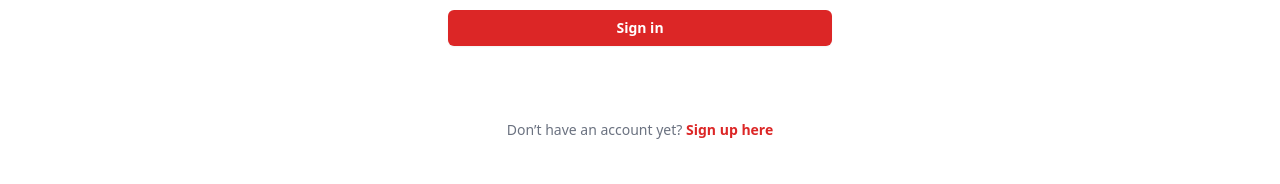
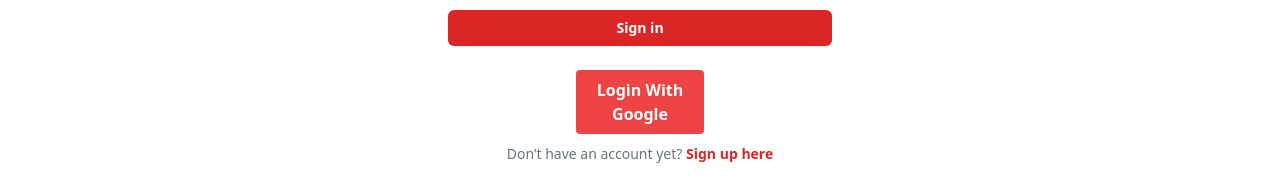
Before and after one commit to carlosafernandezv/mytinerary-carlosFernandez, a React (Vite) app: page /Signin in a window 1280 px wide. Shown: the part 362-546 px from the top of the page. Built offline with nearby package versions, Linux system fonts and the light colour scheme; no server answers.

Commit message:
terminando login con google

```diff
--- a/src/Pages/Home.jsx
+++ b/src/Pages/Home.jsx
@@ -1,8 +1,58 @@
 import Hero from '../components/Hero'
+import { useNavigate } from "react-router-dom";
+
+import { setUser } from "../store/actions/authActions"
+import { useDispatch, useSelector } from "react-redux";
+import { useState, useEffect, useRef } from "react";
 import { Slider } from '../Slider'
 import slides from '../mock.json'
+import axios from "axios";
+
+
+const loginWithToken = async (token) => {
+  try {
+    console.log("Se ejecuto Login With Token");
+
+    const response = await axios.get(
+      "http://localhost:8080/api/users/validateToken",
+      {
+        headers: {
+          Authorization: `Bearer ${token}`,
+        },
+      }
+    );
+    return response.data.response;
+  } catch (error) {
+    console.log("error", error);
+  }
+};
+
+
 
 export default function Home() {
+
+  const navigate = useNavigate();
+
+  const dispatch = useDispatch();
+
+  useEffect(() => {
+    const params = new URLSearchParams(window.location.search);
+    const token = params.get("token");
+
+
+    if (token) {
+      localStorage.setItem("token", token);
+
+
+      loginWithToken(token).then((user) => {
+        dispatch(setUser({ user, token }));
+      });
+      navigate("/");
+    }
+  }, [dispatch, navigate]);
+
+
+
   return (
 
    <>
--- a/src/Pages/Signin.jsx
+++ b/src/Pages/Signin.jsx
@@ -30,6 +30,10 @@
   const handleSubmit = (e) => {
     e.preventDefault();
     dispatch(login({ email, password }))
+  };
+
+  const loginWithGoogle = () => {
+    window.location.href = "http://localhost:8080/api/auth/signin/google";
   };
 
 
@@ -115,14 +119,13 @@
           </form>
 
           <div className="mt-4">
-            <GoogleLogin
-              clientId={import.meta.env.VITE_GOOGLE_CLIENT_ID} // Define esto en tu .env
-              buttonText="Sign in with Google"
-              onSuccess={handleGoogleSuccess}
-              onFailure={handleGoogleFailure}
-              cookiePolicy="single_host_origin"
-              className="w-full"
-            />
+            <button
+              type="submit"
+              className="w-1/3 py-2 font-semibold text-white bg-red-500 rounded hover:bg-teal-700 focus:outline-none focus:ring-2 focus:ring-teal-500"
+              onClick={() => loginWithGoogle()}
+            >
+              Login With Google
+            </button>
           </div>
           {/*
           <form onSubmit={handleSubmit}>
--- a/src/store/actions/authActions.js
+++ b/src/store/actions/authActions.js
@@ -15,20 +15,30 @@
 
 
 const login = createAsyncThunk("login", async({email,password}) => {
+  try {
+
     console.log("Entramos al Login");
     const credentials = {
-        email:email,
-        password:password
-    }
+      email: email,
+      password: password,
+    };
 
-    const response = await axios.post("http://localhost:8080/api/auth/signin",credentials)
+    const response = await axios.post(
+      "http://localhost:8080/api/auth/signin",
+      credentials
+    );
 
     console.log("Se proceso la solicitud");
-    console.log("Response",response.data);
+    console.log("Response", response.data);
     console.log("Superamos la solicitud de Login");
 
-    localStorage.setItem("token",response.data.token)
-    return response.data
+    localStorage.setItem("token", response.data.token);
+    return response.data;
+  } catch (error) {
+    console.log("error", error);
+
+  }
+
 }) //fullfilled,pending,rejected
 
 // Acción para registrarse (Signup)
```
